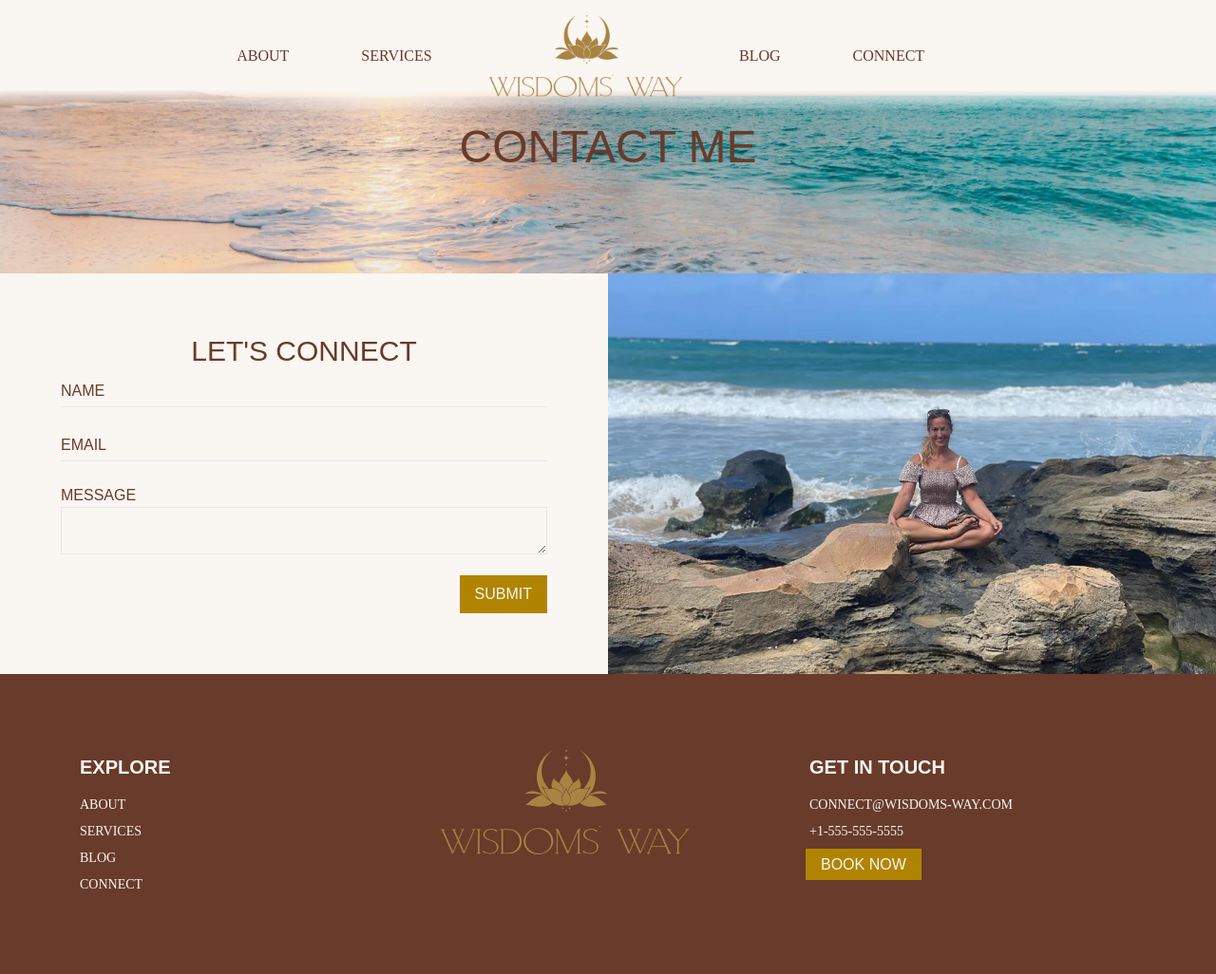
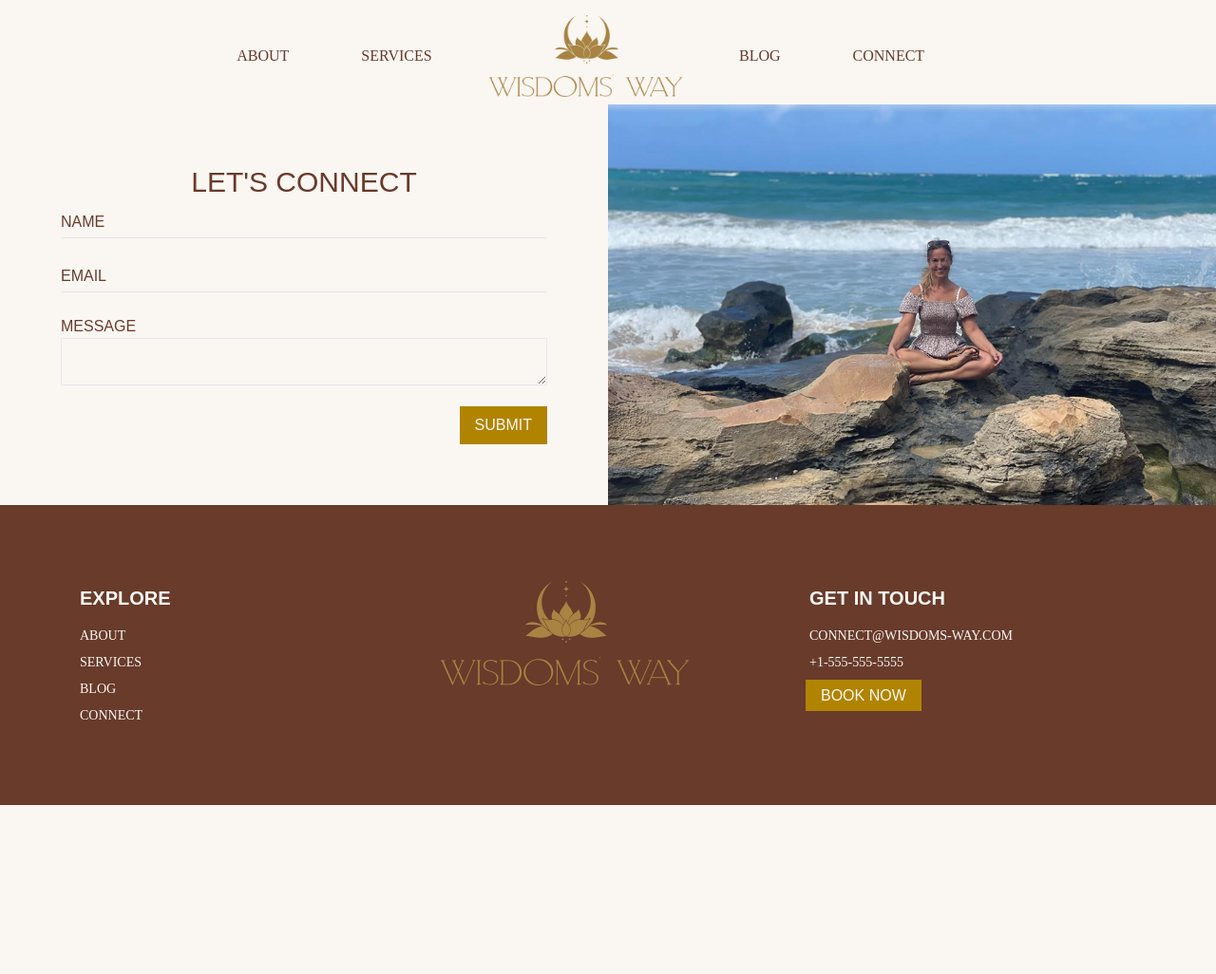
Before and after one commit to ViaSana/wisdoms-way, a Jekyll site: the page built from contact.html, in a window 1280 px wide. Shown: the whole page at 95% size. Built offline with Jekyll 4.4.1, drawn with Linux system fonts in a browser that asks for light colours; some web fonts are replaced; after the commit the page ends 900 px from its top, so only the background shows below that.

Commit message:
services loop edits

```diff
--- a/_includes/services_loop.html
+++ b/_includes/services_loop.html
@@ -2,9 +2,9 @@
     {% for page in site.services %}
     <div>
         <div class="bg-cover p-[50%] bg-center rounded-t-3xl" style="background-image: url('{{page.featured-image}}')"></div>
-        <div class="p-4 pb-6 bg-tan md:min-h-[315px]">
-            <a href="{{page.url}}"> <h4 class="pb-2 mb-0 font-bold"> {{page.title}}</h4> </a>
-            <p class="mb-4">{{page.description}}</p>
+        <div class="p-4 bg-tan">
+            <a href="{{page.url}}"> <h4 class="mb-2 font-bold"> {{page.title}}</h4> </a>
+            <p class="mb-6">{{page.description}}</p>
             <a href="{{page.url}}" class="button"> Book Now</a>
         </div>
     </div>
--- a/_layouts/services.html
+++ b/_layouts/services.html
@@ -45,7 +45,7 @@
 
 <section class="p-5p">
     <h2 class="pb-4 text-4xl tracking-wide text-center uppercase"> Other Services </h2>
-    <div class="max-w-screen-xl mx-auto">
+    <div class="max-w-screen-xl mx-auto text-center">
 
         {% include services_loop.html %}
 
--- a/assets/css/output-style.css
+++ b/assets/css/output-style.css
@@ -941,21 +941,26 @@
 
 /* ----------- ADDITIONAL COMPONENTS  --------- */
 
+
 .placeholder\:uppercase::-moz-placeholder {
   text-transform: uppercase;
 }
+
 
 .placeholder\:uppercase::placeholder {
   text-transform: uppercase;
 }
 
+
 .placeholder\:text-brown::-moz-placeholder {
   color: #683B2B;;
 }
 
+
 .placeholder\:text-brown::placeholder {
   color: #683B2B;;
 }
+
 
 @media not all and (min-width: 768px) {
   .max-md\:hidden {
@@ -963,11 +968,13 @@
   }
 }
 
+
 @media (min-width: 640px) {
   .sm\:grid-cols-3 {
     grid-template-columns: repeat(3, minmax(0, 1fr));
   }
 }
+
 
 @media (min-width: 768px) {
   .md\:col-span-4 {
@@ -982,7 +989,4 @@
   .md\:grid {
     display: grid;
   }
-  .md\:min-h-\[315px\] {
-    min-height: 315px;
-  }
 }
--- a/contact.html
+++ b/contact.html
@@ -8,11 +8,9 @@
   sub-heading:
 ---
 
-<!-------Site Header ------>
-{% include half-banner.html %}
-
 <!-- Let's Connect -->
-<section class="">
+<div class="min-h-[110px]"></div>
+<section>
     <div class="grid grid-cols-2 mx-auto max-w-screen-2xl">
         <!-- Contact Form Div -->
         {% include contact-form.html %}
```
